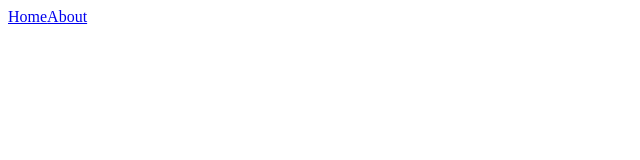
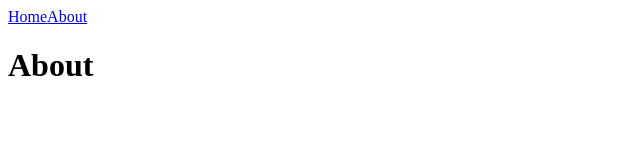
Before and after one commit to Arafat-alim/advanced-react, a React (Vite) app in the folder performance/: page /about in a window 1280 px wide. Shown: the top 160 px of the page, without its empty margins (0-640 px from the left). Built offline with nearby package versions, Linux system fonts and the light colour scheme.

Commit message:
Route, Swtich, component

```diff
--- a/performance/src/React-Router-DOM/RouterApp.jsx
+++ b/performance/src/React-Router-DOM/RouterApp.jsx
@@ -1,11 +1,24 @@
 import React from "react";
-import { Link } from "react-router-dom";
+import { Link, Switch, Route } from "react-router-dom";
+
+import RouterHome from "./components/RouterHome";
+import RouterAbout from "./components/RouterAbout";
 
 function RouterApp() {
   return (
     <div>
       <Link to={"/"}>Home</Link>
       <Link to={"/about"}>About</Link>
+
+      <Switch>
+        {/* <Route exact path={"/"} render={() => <h1>Home</h1>} /> */}
+        <Route exact path="/">
+          <RouterHome />
+        </Route>
+        <Route path="/about">
+          <RouterAbout />
+        </Route>
+      </Switch>
     </div>
   );
 }
--- /dev/null
+++ b/performance/src/React-Router-DOM/components/RouterAbout.jsx
@@ -0,0 +1,11 @@
+import React from "react";
+
+function RouterAbout() {
+  return (
+    <div>
+      <h1>About</h1>
+    </div>
+  );
+}
+
+export default RouterAbout;
--- /dev/null
+++ b/performance/src/React-Router-DOM/components/RouterHome.jsx
@@ -0,0 +1,11 @@
+import React from "react";
+
+function RouterHome() {
+  return (
+    <div>
+      <h1>Home</h1>
+    </div>
+  );
+}
+
+export default RouterHome;
```
